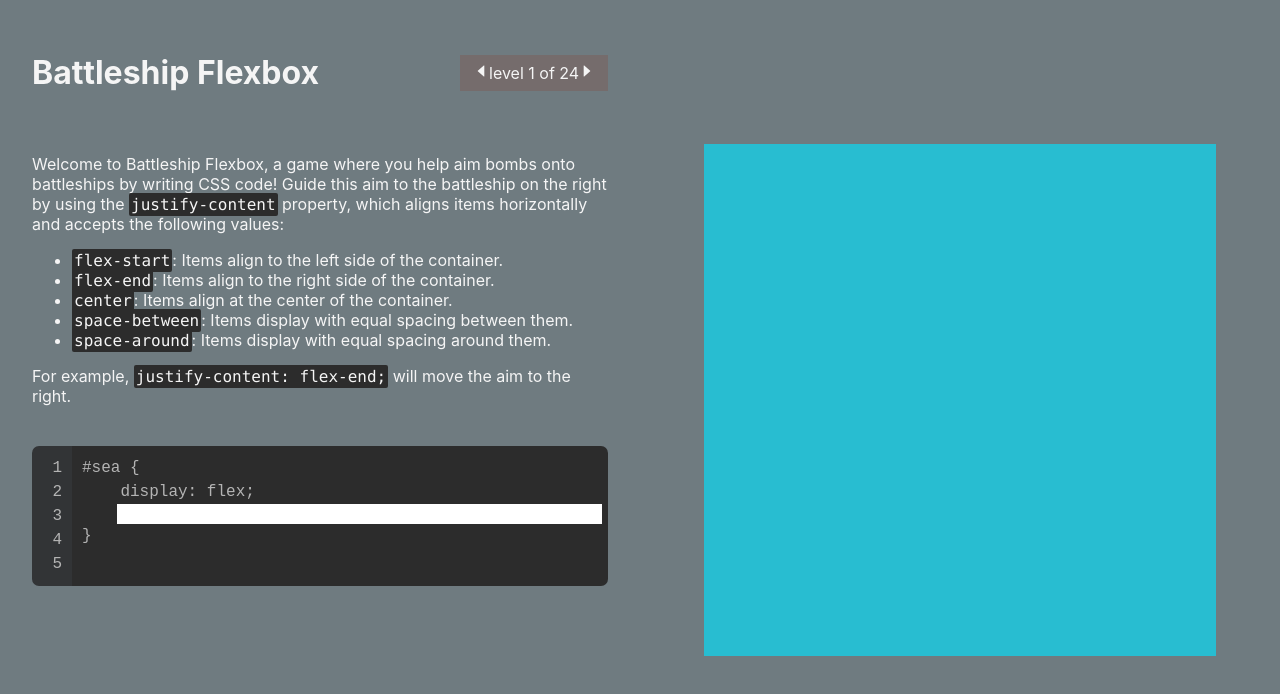
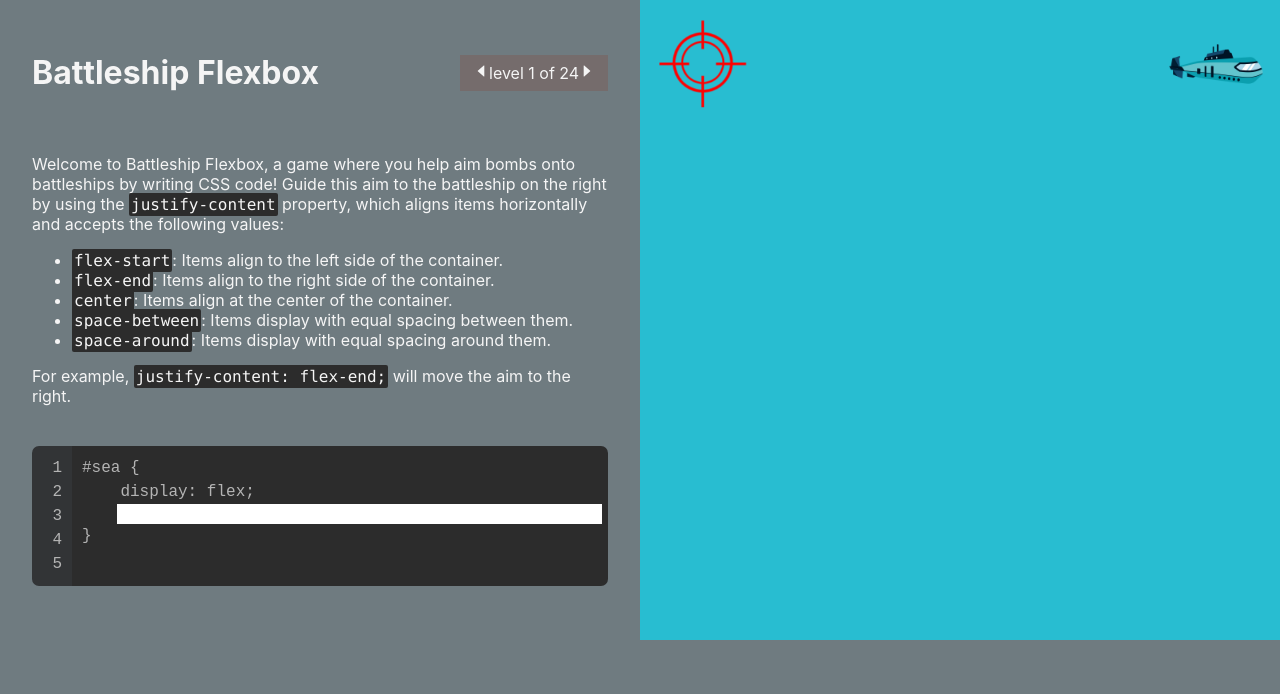
Before and after one commit to lukaszdutka/battleship-flexbox-froggy, a React (Create React App) app: page / in a window 1280 px wide. Shown: the top 694 px of the page. Built offline with nearby package versions, Linux system fonts and the light colour scheme.

Commit message:
first somehow working version v0.1

```diff
--- a/src/components/RightPanel.css
+++ b/src/components/RightPanel.css
@@ -1,13 +1,53 @@
 #right-panel-container {
     grid-column: 2;
-    display: flex;
     justify-content: center;
     align-items: center;
-    padding: 2em;
+    /*padding: 2em;*/
+}
+
+#board {
+    display: flex;
+    width: 50vw;
+    height: 50vw;
+    background-color: rgb(40, 189, 209);
 }
 
 #sea {
-    width: 40vw;
-    height: 40vw;
-    background-color: rgb(40, 189, 209);
+    width: 50vw;
+    height: 50vw;
+    display: flex;
+    position: absolute;
+    z-index: 20;
 }
+
+#background {
+    width: 50vw;
+    height: 50vw;
+    position: absolute;
+    display: flex;
+    justify-content: flex-end;
+}
+
+@keyframes pulse {
+    0% {
+        transform: scale(0.90);
+    }
+    100% {
+        transform: scale(1);
+    }
+}
+
+.target {
+    background: url("../img/target.png") no-repeat center;
+    background-size: 80%;
+    width: 20%;
+    height: 20%;
+    -webkit-animation: pulse 1s infinite alternate;
+}
+
+.ship {
+    background: url("../img/ship.png") no-repeat center;
+    background-size: 80%;
+    width: 20%;
+    height: 20%;
+}
--- a/src/components/RightPanel.js
+++ b/src/components/RightPanel.js
@@ -1,9 +1,10 @@
 import "./RightPanel.css"
 import {useEffect, useState} from "react";
 
-const RightPanel = ({targets, ships, answer}) => {
+const RightPanel = ({levelDetails, answer}) => {
+    const {targets, ships} = levelDetails.board;
+
     const [customStyles, setCustomStyles] = useState({})
-
     //bug:
     //Right now, when you input `answer` into answer area, key by key: i.e.
     // "background-color: red;"
@@ -15,7 +16,7 @@ const RightPanel = ({targets, ships, answer}) => {
     // happily, when you delete whole line then it resets to previous style, which is half-success.
 
     useEffect(() => {
-        if(answer === ""){
+        if (answer === "") {
             setCustomStyles({})
         }
         const styles = tryParseInputStyles(answer);
@@ -42,8 +43,10 @@ const RightPanel = ({targets, ships, answer}) => {
 
     return (
         <div id="right-panel-container">
-            <div id="sea" style={customStyles}>{targets}</div>
-            <div id="background">{ships}</div>
+            <div id="board">
+                <div id="sea" style={customStyles} dangerouslySetInnerHTML={{__html: targets}}/>
+                <div id="background" dangerouslySetInnerHTML={{__html: ships}}/>
+            </div>
         </div>
     );
 }
--- a/src/levels.js
+++ b/src/levels.js
@@ -20,7 +20,11 @@ const levels = [
             codeAfter: "}",
             requiredLines: 1
         },
-        solution_css: {
+        board: {
+            targets: `<div class="target"></div>`,
+            ships: `<div class="ship"></div>`
+        }
+        , solution_css: {
             "justify-content": "flex-end"
         }
     },
@@ -43,7 +47,10 @@ const levels = [
             codeAfter: "}",
             requiredLines: 1
         },
-        solution: {}
+        board: {
+            targets: `<div class="target"></div>`,
+            ships: `<div class="ship"></div>`
+        }, solution_css: {}
     }
 ]
 
```
Also changed, not shown: src/img/ship.png (renamed from public/ship.png), src/img/target.png (renamed from public/aim_target.png).
